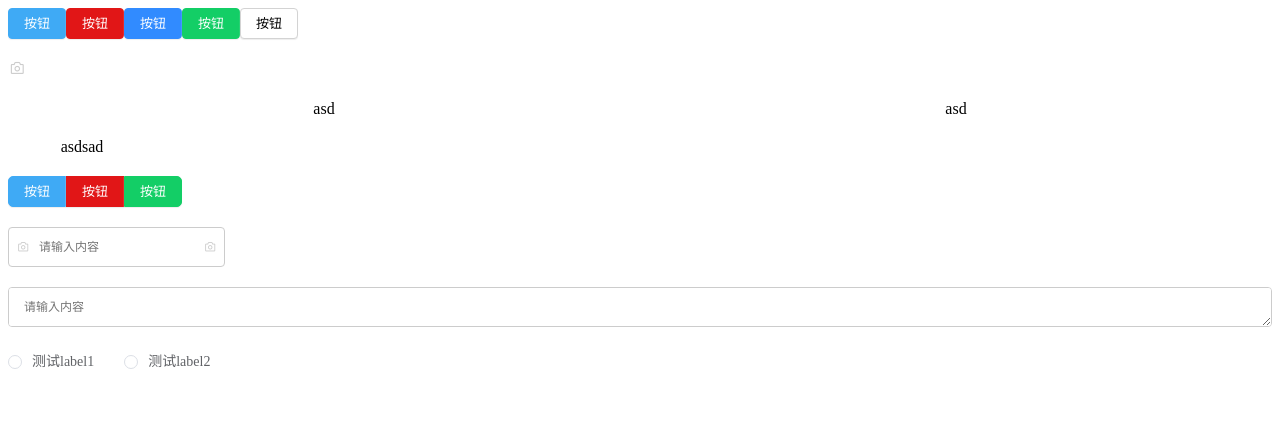
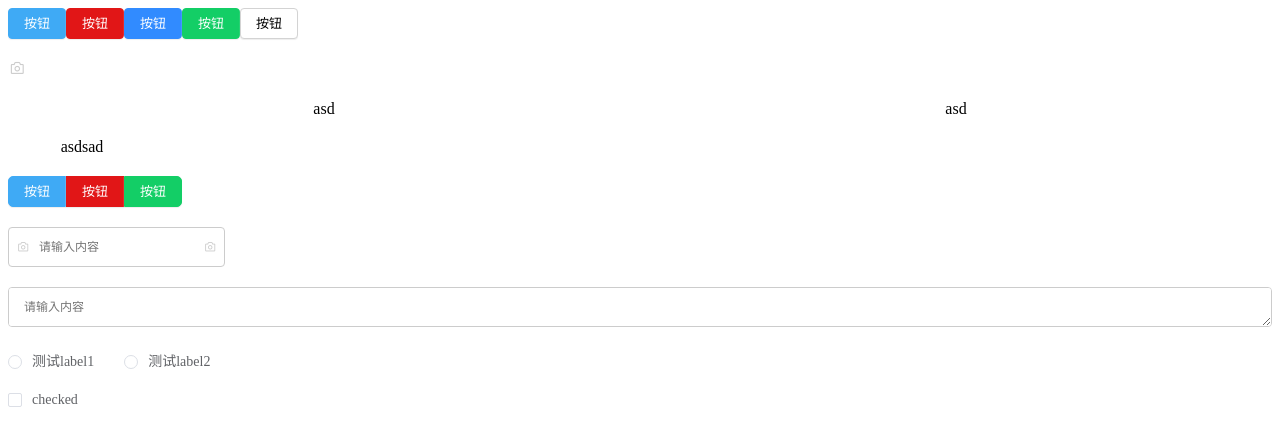
Before and after one commit to imax-ui/imax-ui, a Vue app: page / in a window 1280 px wide. Shown: the top 446 px of the page. Built offline with nearby package versions, Linux system fonts and the light colour scheme.

Commit message:
Add CheckBox

```diff
--- /dev/null
+++ b/packages/components/check-box/checkBox.vue
@@ -0,0 +1,70 @@
+<template>
+  <label
+    class="imax__checkbox"
+    :class="[
+      {
+        'is-checked': isChecked
+      }
+    ]"
+  >
+    <span
+      class="imax__checkbox--input"
+      :class="[
+        {
+          'is-checked': isChecked
+        }
+      ]"
+    >
+      <span class="imax__checkbox--inner"></span>
+      <input
+        class="imax__checkbox--inner-input"
+        type="checkbox"
+        :name="name"
+        :value="label"
+        v-model="model"
+        @change="handleChange">
+    </span>
+    <span class="imax__checkbox--label">
+      <slot></slot>
+      <template v-if="!$slots.default">{{ label }}</template>
+    </span>
+  </label>
+</template>
+
+<script>
+export default {
+  name: 'i-checkbox',
+  props: {
+    value: {
+      type: [String, Number, Boolean],
+      default: false
+    },
+    label: {
+      type: [String],
+      default: ''
+    },
+    name: {
+      type: String,
+      default: ''
+    }
+  },
+  computed: {
+    model: {
+      get() {
+        return this.value;
+      },
+      set(val) {
+        this.$emit('input', val);
+      }
+    },
+    isChecked() {
+      return this.model;
+    }
+  },
+  methods: {
+    handleChange() {
+      this.$emit('change', this.model);
+    }
+  }
+}
+</script>
--- /dev/null
+++ b/packages/components/check-box/index.js
@@ -0,0 +1,12 @@
+/**
+ * @author choo
+ * Date: 19/02/12
+ */
+
+import CheckBox from './checkBox.vue';
+
+CheckBox.install = function(Vue) {
+  Vue.component(CheckBox.name, CheckBox);
+}
+
+export default CheckBox;
--- /dev/null
+++ b/packages/themes/components/checkBox.scss
@@ -0,0 +1,81 @@
+/*
+ * author: choo
+ * row style
+ **/
+
+ .imax__checkbox {
+  color: #606266;
+  font-weight: 500;
+  line-height: 1;
+  position: relative;
+  cursor: pointer;
+  display: inline-block;
+  white-space: nowrap;
+  outline: none;
+  font-size: 14px;
+  margin-right: 30px;
+}
+
+.imax__checkbox--input {
+  white-space: nowrap;
+  cursor: pointer;
+  outline: none;
+  display: inline-block;
+  line-height: 1;
+  position: relative;
+  vertical-align: middle;
+  .imax__checkbox--inner {
+    display: inline-block;
+    position: relative;
+    vertical-align: middle;
+    border: 1px solid #dcdfe6;
+    border-radius: 2px;
+    box-sizing: border-box;
+    width: 14px;
+    height: 14px;
+    background-color: #fff;
+    z-index: 1;
+    transition: border-color 0.25s cubic-bezier(0.71, -0.46, 0.29, 1.46), background-color 0.25s cubic-bezier(0.71, -0.46, 0.29, 1.46);
+    &::after {
+      box-sizing: content-box;
+      content: "";
+      border: 1px solid #fff;
+      border-left: 0;
+      border-top: 0;
+      height: 7px;
+      left: 4px;
+      position: absolute;
+      top: 1px;
+      transform: rotate(45deg) scaleY(0);
+      width: 3px;
+      transition: transform .15s ease-in .05s;
+      transform-origin: center;
+    }
+  }
+  .imax__checkbox--inner-input {
+    opacity: 0;
+    outline: none;
+    position: absolute;
+    margin: 0;
+    width: 0;
+    height: 0;
+    z-index: -1;
+  }
+}
+
+.imax__checkbox--label {
+  vertical-align: middle;
+  padding-left: 10px;
+}
+
+/* checked
+-------------------------- */
+.imax__checkbox--input.is-checked {
+  .imax__checkbox--inner {
+    border-color: $color-primary;
+    background: $color-primary;
+    &::after {
+      transform: rotate(45deg) scaleY(1);
+    }
+  }
+}
--- a/packages/themes/index.scss
+++ b/packages/themes/index.scss
@@ -8,3 +8,4 @@
 @import './components/input.scss';
 @import './components/textarea.scss';
 @import './components/radio.scss';
+@import './components/checkBox.scss';
--- a/src/App.vue
+++ b/src/App.vue
@@ -38,6 +38,9 @@
       <i-radio label="测试label1" v-model="radioModel" />
       <i-radio label="测试label2" v-model="radioModel" />
     </div>
+    <div class="group">
+      <i-checkbox v-model="checkBoxModel">checked</i-checkbox>
+    </div>
   </div>
 </template>
 
@@ -48,7 +51,8 @@ export default {
   data() {
     return {
       inputModel: '',
-      radioModel: ''
+      radioModel: '',
+      checkBoxModel: false
     }
   }
 }
```
Also changed, not shown: packages/index.js (+5 -2 lines).
